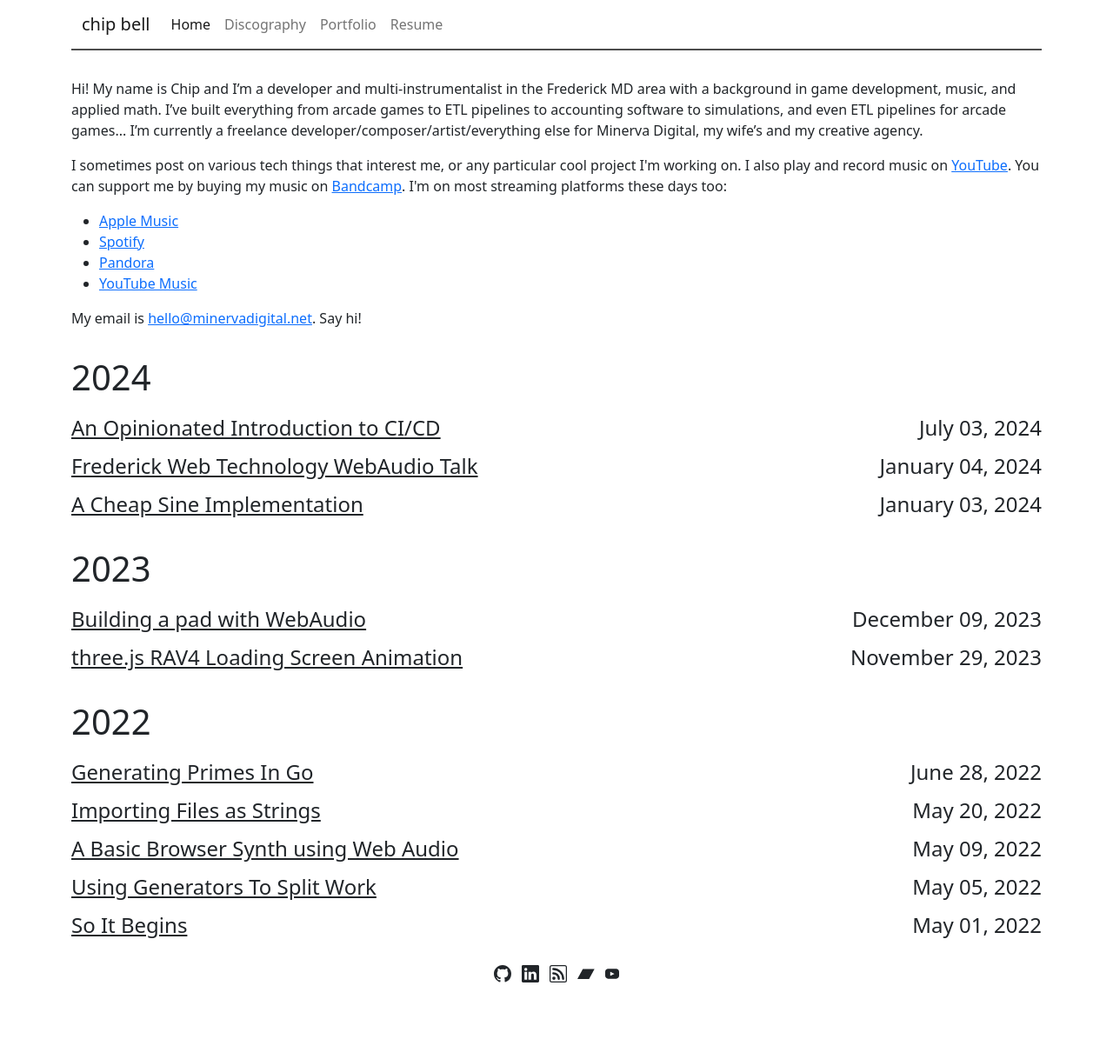
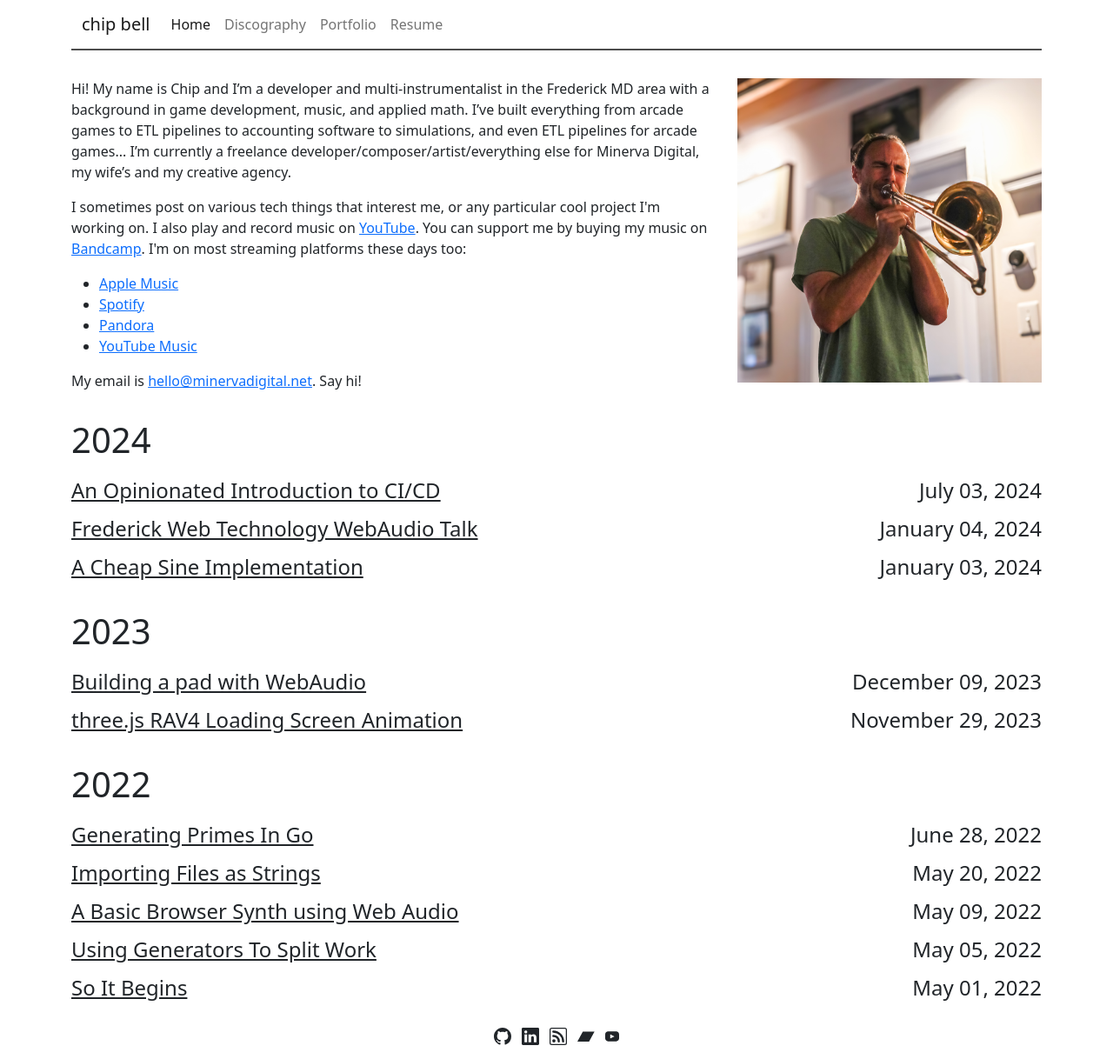
Before and after one commit to chipbell4/chipbell4.github.io, a Jekyll site: the page built from index.html, in a window 1280 px wide. Shown: the whole page at 87% size. Built offline with Jekyll 4.4.1, drawn with Linux system fonts in a browser that asks for light colours; nearby versions of some CDN libraries; before the commit the page ends 1146 px from its top, so only the background shows below that.

Commit message:
Adding a picture of me on the site

```diff
--- a/assets/css/main.css
+++ b/assets/css/main.css
@@ -1,3 +1,10 @@
+img.me {
+    max-width: 350px;
+    width: 40%;
+    float: right;
+    margin-left: 2em;
+}
+
 table {
   @extend .table;
   @extend .table-striped;
--- a/index.html
+++ b/index.html
@@ -3,6 +3,7 @@ layout: default
 ---
 <div class="intro">
   <p>
+  <img class="me" src="/assets/images/me.jpg" alt="A picture of me playing trombone. Image courtesy of Maria Peña" />
   Hi! My name is Chip and I’m a developer and multi-instrumentalist in the Frederick MD area with a background in game development, music, and applied math.
   I’ve built everything from arcade games to ETL pipelines to accounting software to simulations, and even ETL pipelines for arcade games...
   I’m currently a freelance developer/composer/artist/everything else for Minerva Digital, my wife’s and my creative agency.
@@ -25,8 +26,8 @@ layout: default
   <p>
   My email is <a href="mailto:hello@minervadigital.net">hello@minervadigital.net</a>. Say hi!
   </p>
-
 </div>
+<div class="clear"></div>
 <div class="archive">
   {% for post in site.posts %} {% assign currDate = post.date | date: "%Y" %} {%
   if currDate != date %}
```
Also changed, not shown: assets/images/me.jpg (added).
